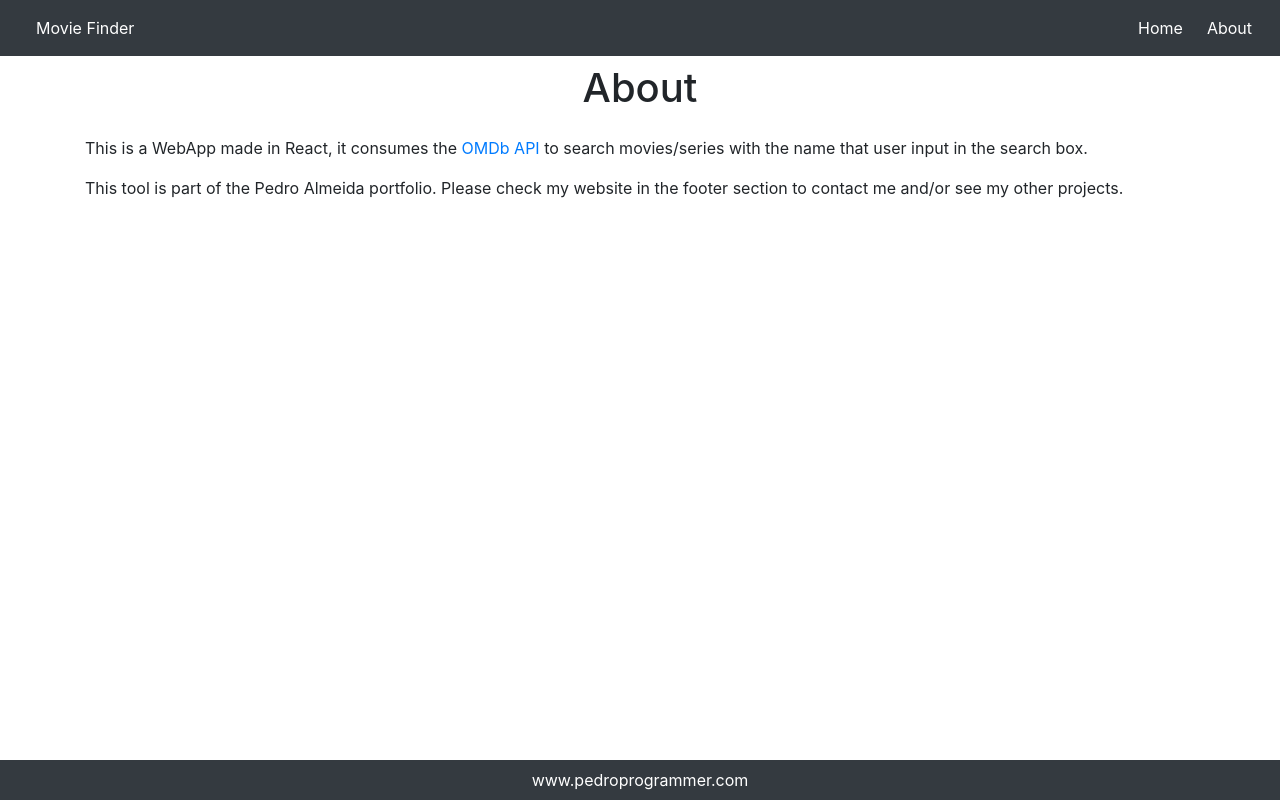
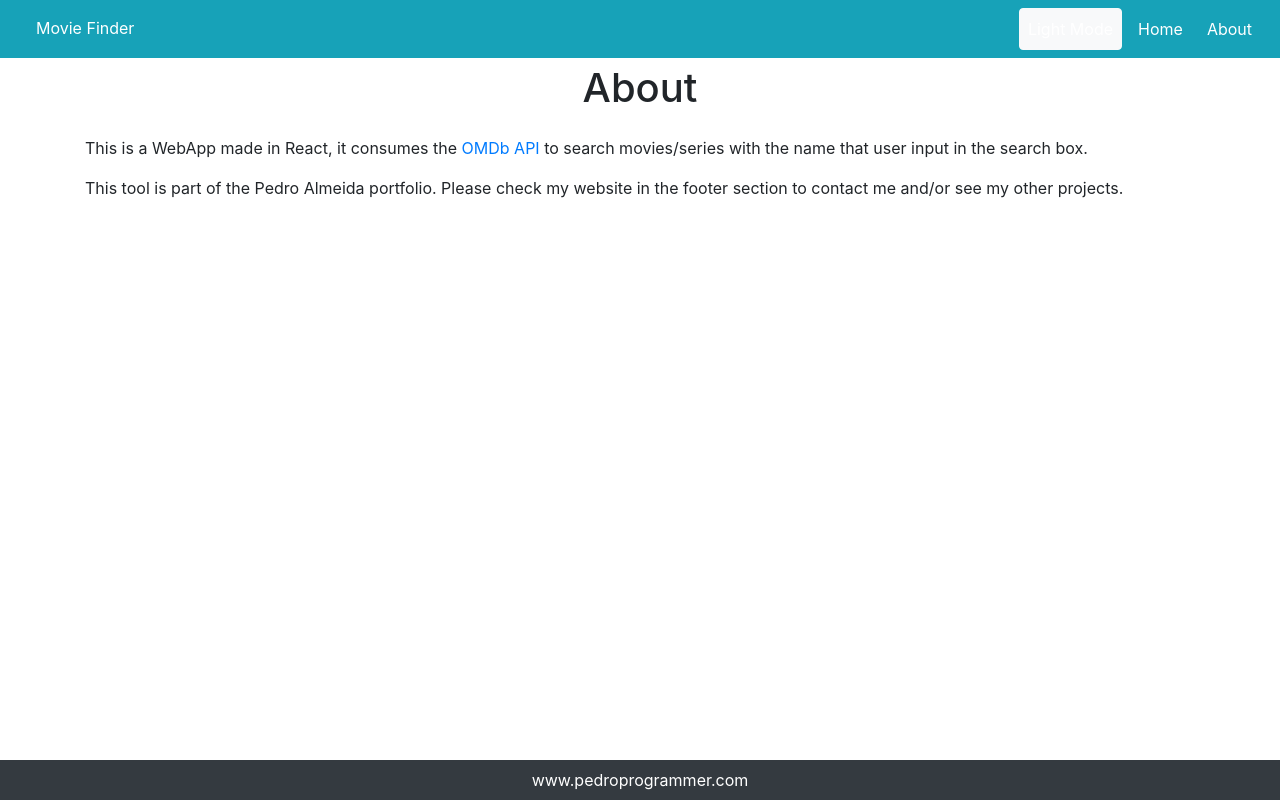
Before and after one commit to PedroMarianoAlmeida/movie-finder-react, a React (Create React App) app: page /about in a window 1280 px wide. Built offline with nearby package versions, Linux system fonts and the light colour scheme.

Commit message:
Toggle Light Dark mode working

```diff
--- a/src/App.js
+++ b/src/App.js
@@ -6,6 +6,7 @@ import MovieDetails from './components/MovieDetails';
 import Header from './components/Header/Header';
 import About from './components/About';
 import Footer from './components/Header/Footer';
+import LightDarkModeProvider from './contexts/LightDarkModeContext';
 
 function App() {
   document.title = "Movie Finder"
@@ -14,6 +15,7 @@ function App() {
       <div>
 
         <BrowserRouter>
+          <LightDarkModeProvider>
             <Header />
             <IdMovieProvider>
 
@@ -22,9 +24,8 @@ function App() {
               <Route path="/about" component={About} />
 
             </IdMovieProvider>
-
             <Footer />
-
+            </LightDarkModeProvider>
         </BrowserRouter>
       </div>
     </div>
--- a/src/components/Header/DesktopHeader.js
+++ b/src/components/Header/DesktopHeader.js
@@ -1,5 +1,6 @@
 import React from 'react';
 import {Link} from 'react-router-dom';
+import ToggleLightDarkMode from './../../global-modifier/ToggleLightDarkMode'
 
 const DesktopHeader = function() {
     return(
@@ -7,6 +8,7 @@ const DesktopHeader = function() {
             <Link to="/" className="nav-item nav-link mx-1 text-white"> Movie Finder </Link>
 
             <div className="navbar-nav ml-auto align-items-center">
+                <ToggleLightDarkMode />
                 <Link to="/" className="nav-item nav-link mx-1 text-white"> Home </Link>
                 <Link to="/about" className="nav-item nav-link mx-1 text-white">About</Link>
             </div>
--- a/src/components/Header/Header.js
+++ b/src/components/Header/Header.js
@@ -6,7 +6,7 @@ import MobileHeader from './MobileHeader';
 const Header = function() {
     return(
         <div>
-            <nav className="navbar navbar-expand-lg fixed-top bg-dark">
+            <nav className="navbar navbar-expand-lg fixed-top bg-info">
                <DesktopHeader />
                <MobileHeader />
             </nav>
--- /dev/null
+++ b/src/contexts/LightDarkModeContext.js
@@ -0,0 +1,22 @@
+import React, {useState, createContext} from 'react';
+
+export const LightDarkModeContext = createContext();
+
+const LightDarkModeProvider = (props) => {
+
+    const [isDarkMode, setIsDarkMode] = useState(false);
+
+    const toggleLightDarkMode = () => {
+        setIsDarkMode(!isDarkMode);
+        console.log("Alterando modo")
+    }
+
+
+    return (
+        <LightDarkModeContext.Provider value={ {isDarkMode , toggleLightDarkMode} }>
+            {props.children}
+        </LightDarkModeContext.Provider>
+    );
+}
+
+export default LightDarkModeProvider;
--- /dev/null
+++ b/src/global-modifier/ToggleLightDarkMode.js
@@ -0,0 +1,19 @@
+import React, { useContext } from 'react';
+import { LightDarkModeContext } from './../contexts/LightDarkModeContext'
+
+const ToggleLightDarkMode = () => {
+
+    const { isDarkMode, toggleLightDarkMode } = useContext(LightDarkModeContext);
+
+    const handleClick = () => {
+        toggleLightDarkMode();
+    }
+
+    return (
+        <button className={`nav-item nav-link mx-1 text-white align-middle btn ${isDarkMode? 'btn-dark' : 'btn-light'}`} onClick={handleClick}>
+            Light Mode
+        </button>
+     );
+}
+
+export default ToggleLightDarkMode;
```
Lines whose indentation alone changed are shown as unchanged.
